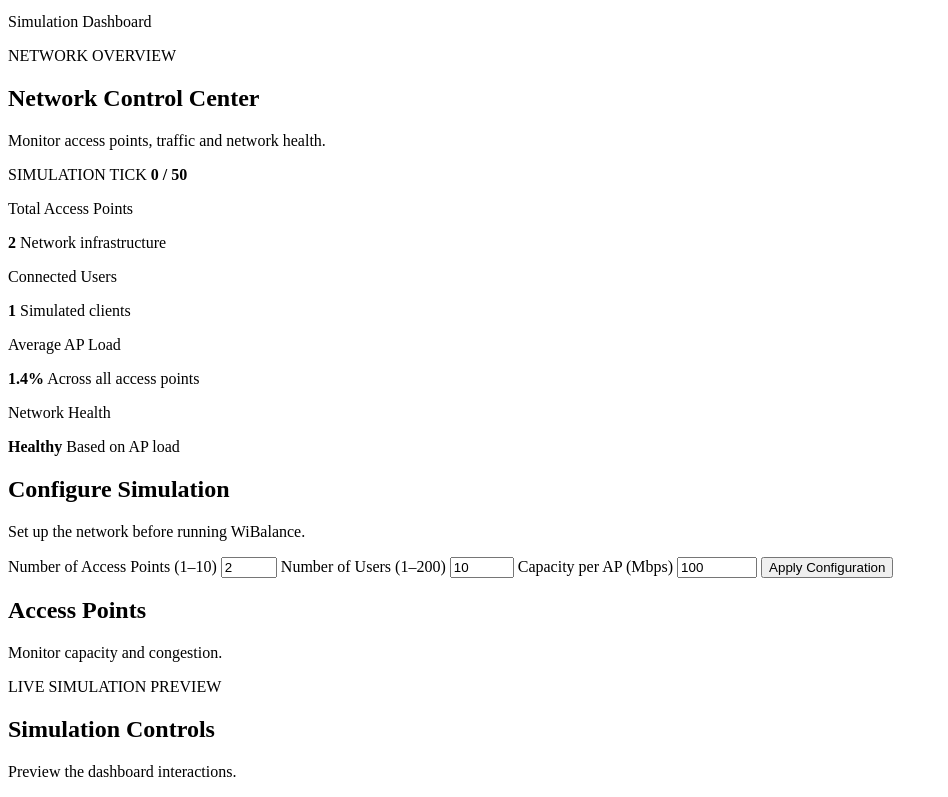
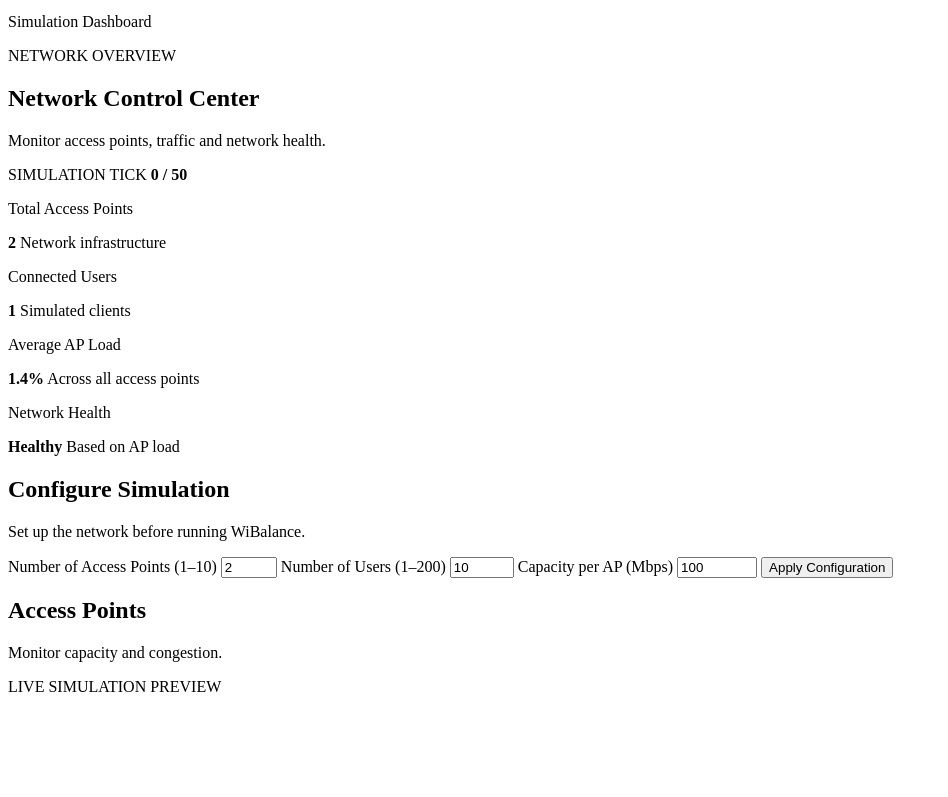
Before and after one commit to aakriti1301chauhan-crypto/WiBalance, a plain HTML site: page frontend/index.html in a window 1280 px wide. Shown: the part 127-924 px from the top of the page, without its empty margins (0-948 px from the left). After the commit the page ends 831 px from the top, so only its background shows below. Drawn offline with Linux system fonts and the light colour scheme.

Commit message:
Update index.html

```diff
--- a/frontend/index.html
+++ b/frontend/index.html
@@ -97,12 +97,3 @@
                     <p class="muted">Monitor capacity and congestion.</p>
                 </div>
                 <span class="pill">LIVE SIMULATION PREVIEW</span>
-            </div>
-            <div id="apGrid" class="ap-grid"></div>
-        </section>
-
-        <section class="panel controls">
-            <div>
-                <h2>Simulation Controls</h2>
-                <p class="muted">Preview the dashboard interactions.</p>
-            </div>
```
